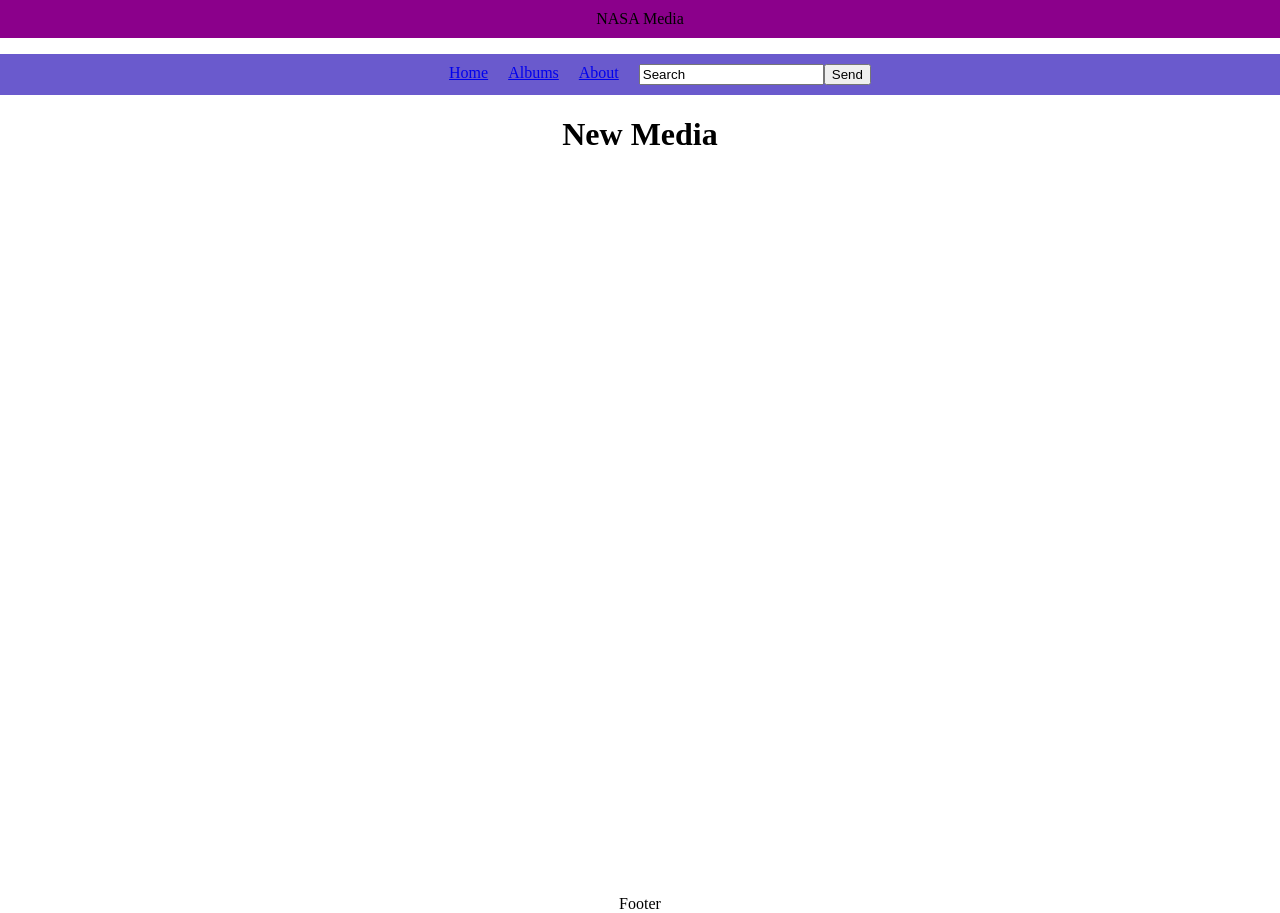
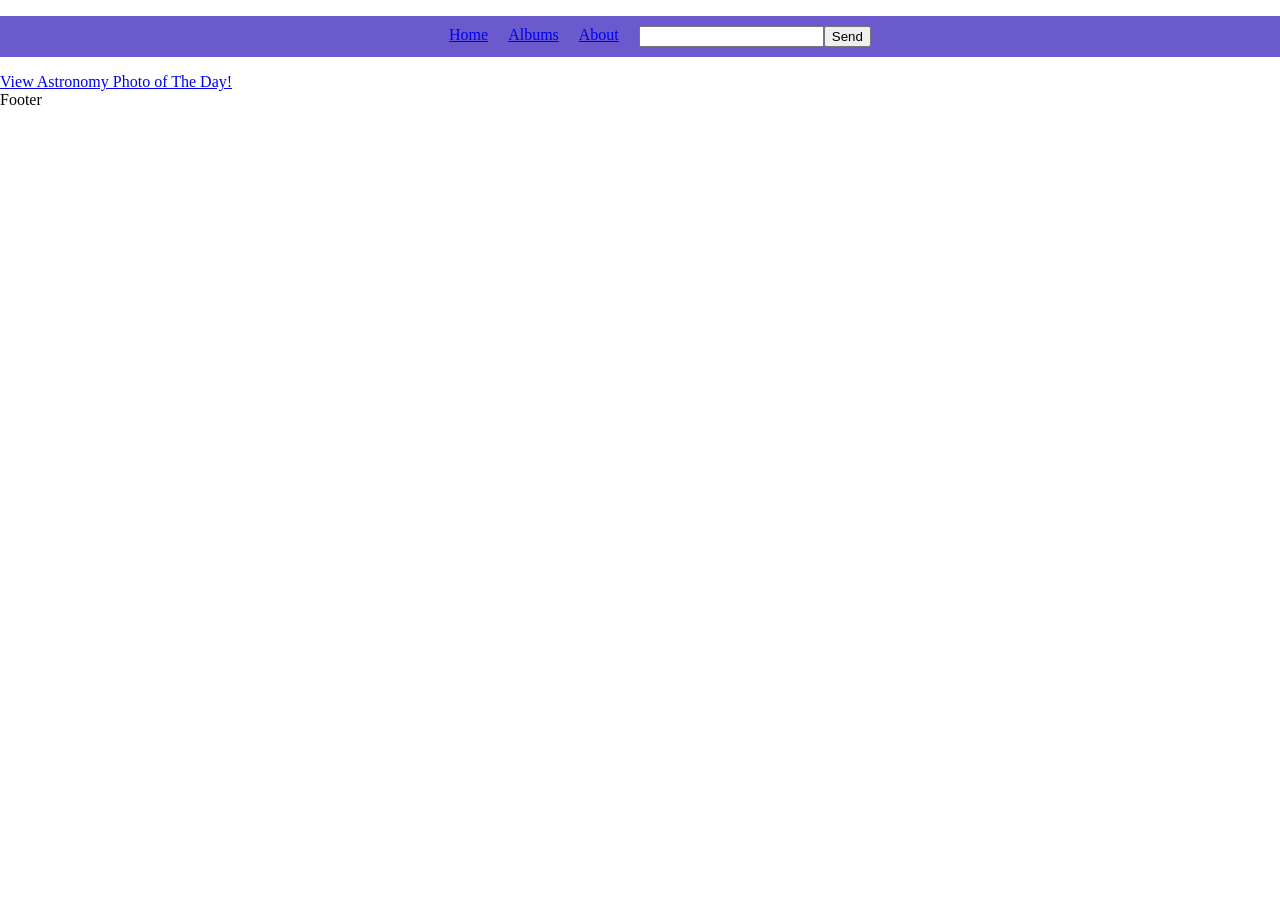
Before and after one commit to SourceCodeKelly/nasa-media, a React (Create React App) app: page / in a window 1280 px wide. After the commit the page ends 800 px from the top, so only its background shows below. Built offline with nearby package versions, Linux system fonts and the light colour scheme.

Commit message:
ViewApod showing photo

```diff
--- a/src/App.js
+++ b/src/App.js
@@ -1,18 +1,22 @@
 import './App.scss';
-import Header from './components/Header';
+import {Routes, Route} from 'react-router-dom'
 import Nav from './components/Nav';
-import NewMedia from './pages/NewMedia';
+import Apod from './pages/Apod';
+import ViewApod from './pages/ViewApod'
 import Footer from './components/Footer';
 
 function App() {
+
   return (
-    <div className="App">
-      <Header/>
+    <div>
       <Nav/>
-      <NewMedia/>
+      <Routes>
+        <Route exact path='/' element={<Apod/>}/>
+        <Route path='/nasaapod' element={<ViewApod/>}/>
+      </Routes>
       <Footer/>
     </div>
-  );
+  )
 }
 
 export default App;
--- a/src/components/Nav.js
+++ b/src/components/Nav.js
@@ -10,7 +10,7 @@ export default function Nav() {
             <li className='Nav-item'><Link to='#'>About</Link></li>
             <li className='Nav-item'>
                 <form className='Nav-search'>
-                    <input name='search-input' type='text' value='Search'/>
+                    <input name='search-input' type='text'/>
                     <button name='search-submit'>Send</button>
                 </form>
             </li>
--- /dev/null
+++ b/src/pages/Apod.js
@@ -0,0 +1,10 @@
+import React from 'react'
+import { Link } from 'react-router-dom'
+
+export default function Apod() {
+  return (
+    <div>
+      <Link to={'/nasaapod'}>View Astronomy Photo of The Day!</Link>
+    </div>
+  )
+}
--- a/src/pages/NewMedia.js
+++ /dev/null
@@ -1,12 +0,0 @@
-import React from 'react'
-
-export default function NewMedia() {
-  return (
-    <main className='New-Media'>
-        <h1>New Media</h1>
-        <section className='NewMedia-container'>
-
-        </section>
-    </main>
-  )
-}
--- /dev/null
+++ b/src/pages/ViewApod.js
@@ -0,0 +1,26 @@
+import React, {useEffect, useState} from 'react'
+
+export default function ViewApod(props) {
+  const [apod, setApod] = useState(null)
+  const url = `https://api.nasa.gov/planetary/apod?api_key=${process.env.REACT_APP_NASA_API_KEY}`
+
+  useEffect(() => {
+    async function getApod(){
+      const res = await fetch(url)
+      const data = await res.json()
+      setApod(data)
+    }
+    getApod()
+  }, [])
+
+  if (!apod) return <h3>Loading...</h3>
+
+  return (
+    <div>
+      <img
+        src={apod.url}
+        alt={apod.title}
+      />
+    </div>
+  )
+}
```
Also changed, not shown: src/pages/ViewMedia.js (deleted, +0 -7 lines), src/components/Main.js (deleted).
